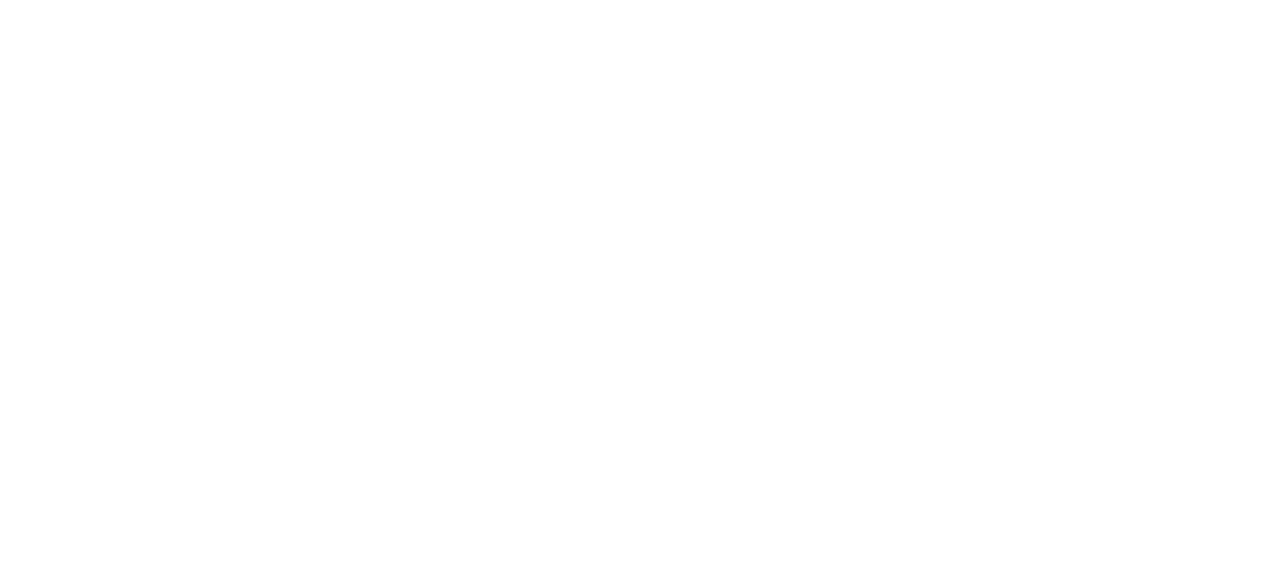
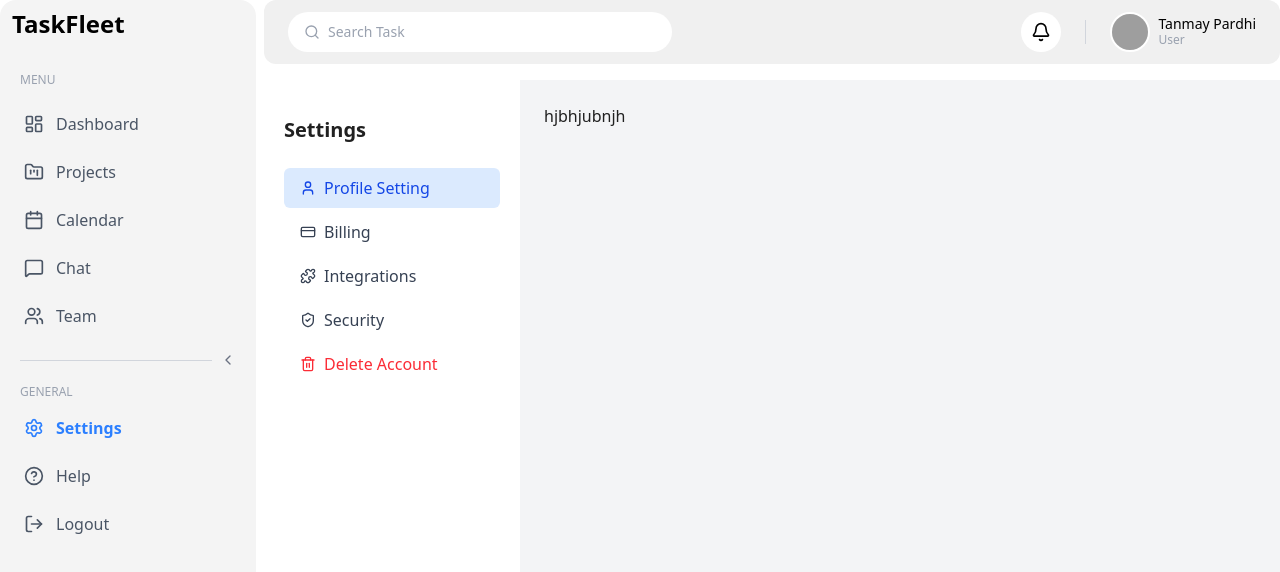
Before and after one commit to manindra-455/task, a React (Vite) app: page /settings in a window 1280 px wide. Before the commit this address had no page. Shown: the top 572 px of the page. Built offline with nearby package versions, Linux system fonts and the light colour scheme; grey boxes are pictures that could not be loaded.

Commit message:
settig code

```diff
--- a/src/App.jsx
+++ b/src/App.jsx
@@ -9,6 +9,8 @@
 import MobileBlockPage from "./utility/MobileBlockPage";
 import Login from "./pages/Login";
 import ProjectPage from "./components/Project/ProjectPage";
+
+import Setting from "./pages/Settings";
 
 
 function App() {
@@ -31,6 +33,12 @@
         <Route path="chat" element={<Chat />} />
         <Route path="team" element={<Team />} />
 
+
+        {/* setting routes */}
+        <Route path="settings" element={<Setting />} />
+
+
+
       </Route>
     </Routes>
   );
--- /dev/null
+++ b/src/components/ProfileSetting/ProfileSetting.jsx
@@ -0,0 +1,11 @@
+import React from 'react'
+
+const ProfileSetting = () => {
+  return (
+    <div>
+      <h1>hjbhjubnjh</h1>
+    </div>
+  )
+}
+
+export default ProfileSetting
--- /dev/null
+++ b/src/components/Setting/Setting.jsx
@@ -0,0 +1,49 @@
+ import React, { useState } from 'react'
+import ProfileSetting from '../ProfileSetting/ProfileSetting'
+import { User, CreditCard, Puzzle, ShieldCheck, Trash2 } from "lucide-react";
+
+const Setting = () => {
+  const [activetab, setactivetab] = useState("profile");
+
+  const menuitems = [
+    { key: "profile", label: "Profile Setting", icon: User },
+    { key: "billing", label: "Billing", icon: CreditCard },
+    { key: "integrations", label: "Integrations", icon: Puzzle },
+    { key: "security", label: "Security", icon: ShieldCheck },
+    { key: "delete", label: "Delete Account", danger: true, icon: Trash2 },
+  ];
+
+  return (
+    <div className='flex w-full'>
+      <aside className='w-64 bg-white px-5 py-9'>
+        <h2 className="text-xl font-semibold mb-6">Settings</h2>
+
+        <ul className="space-y-1">
+          {menuitems.map(({ label, icon: Icon, key, danger }) => (
+            <li key={key}>
+              <button
+                onClick={() => setactivetab(key)}
+                className={`w-full flex items-center gap-2 px-4 py-2 rounded-md text-left transition-all ${
+                  activetab === key
+                    ? "bg-blue-100 text-blue-700"
+                    : danger
+                    ? "text-red-500 hover:bg-red-50"
+                    : "text-gray-700 hover:bg-gray-100"
+                }`}
+              >
+                <Icon className="w-4 h-4" />
+                {label}
+              </button>
+            </li>
+          ))}
+        </ul>
+      </aside>
+
+      <main className='flex-1 p-6 bg-gray-100 min-h-[calc(100vh-80px)]'>
+        {activetab === "profile" && <ProfileSetting />}
+      </main>
+    </div>
+  );
+};
+
+export default Setting;
--- /dev/null
+++ b/src/pages/Settings.jsx
@@ -0,0 +1,12 @@
+import React from 'react'
+import Setting from '../components/Setting/Setting.jsx'
+
+const Settings = () => {
+  return (
+    <div>
+      <Setting />
+    </div>
+  )
+}
+
+export default Settings
```
Also changed, not shown: src/layout/Sidebaar.jsx (+61 -11 lines).
